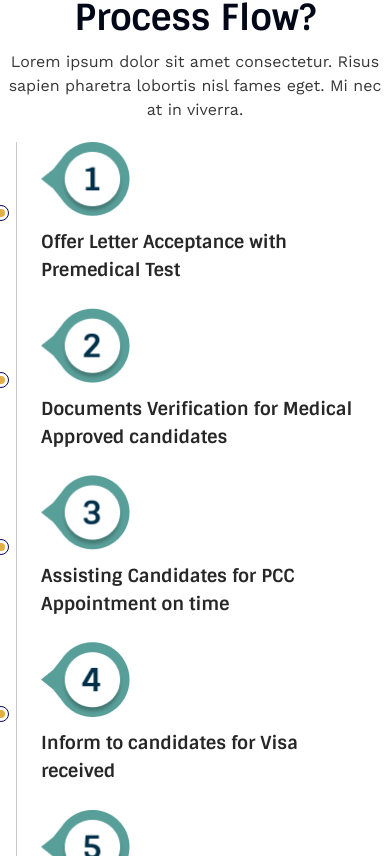
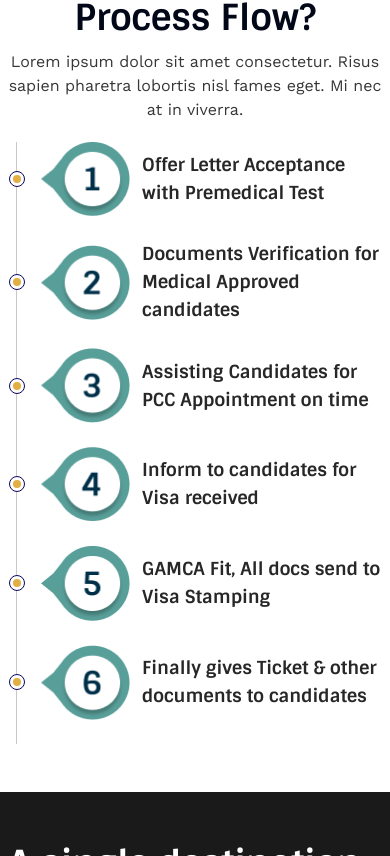
Before and after one commit to praveengoswami1996/trehan-international, a Next.js app: page /approach/consultative-approach in a window 390 px wide. Shown: the part 6328-7184 px from the top of the page. Built offline with nearby package versions, Linux system fonts and the light colour scheme.

Commit message:
Fix Consultative Approach page

```diff
--- a/src/components/approach/HowRecruitmentFlowWorks/MobilizationProcessFlow.tsx
+++ b/src/components/approach/HowRecruitmentFlowWorks/MobilizationProcessFlow.tsx
@@ -53,7 +53,7 @@ const MobilizationProcessFlow = () => {
               key={item.id}
               className="pl-6 mobile-lg:pl-10 pb-6 md:pb-10 border-l border-[#C9C9C9] relative"
             >
-              <div className="flex flex-col mobile-lg:flex-row gap-3 mobile-lg:gap-5 lg:gap-8  mobile-lg:items-center relative">
+              <div className="flex flex-col mobile-md:flex-row gap-3 mobile-mobile-md:gap-5 lg:gap-8 mobile-md:items-center relative">
                 <div className="flex-none">
                   <Image
                     src={item.count}
@@ -69,7 +69,7 @@ const MobilizationProcessFlow = () => {
                   </h5>
                 </div>
 
-                <div className="size-4 border border-[#08065F] rounded-full absolute -left-12 top-1/2 -translate-y-1/2 flex items-center justify-center bg-white">
+                <div className="size-4 border border-[#08065F] rounded-full absolute -left-8 mobile-lg:-left-12 top-7 mobile-md:top-1/2 mobile-md:-translate-y-1/2 flex items-center justify-center bg-white">
                   <div className="size-2 bg-[#E2AF45] rounded-full" />
                 </div>
               </div>
```
